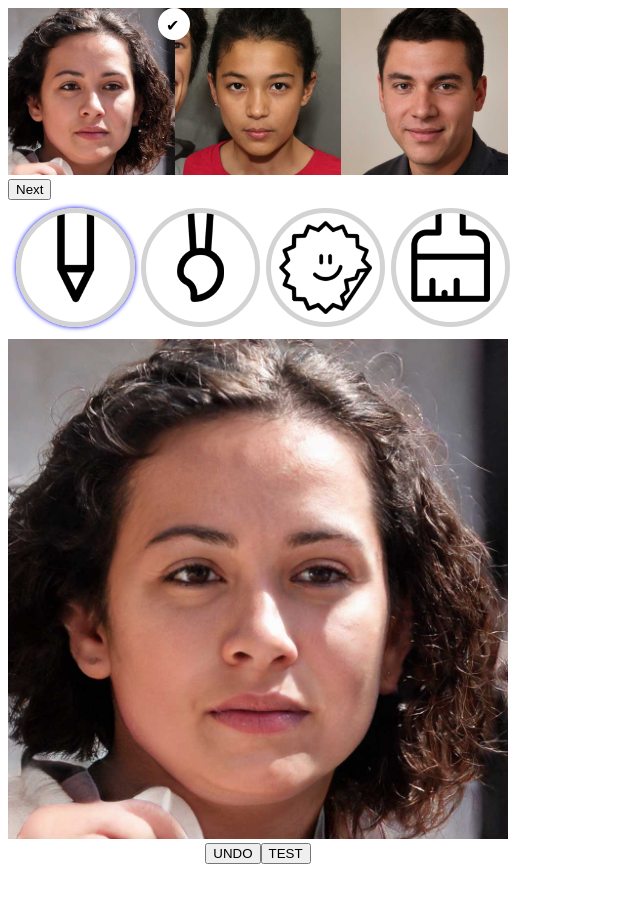
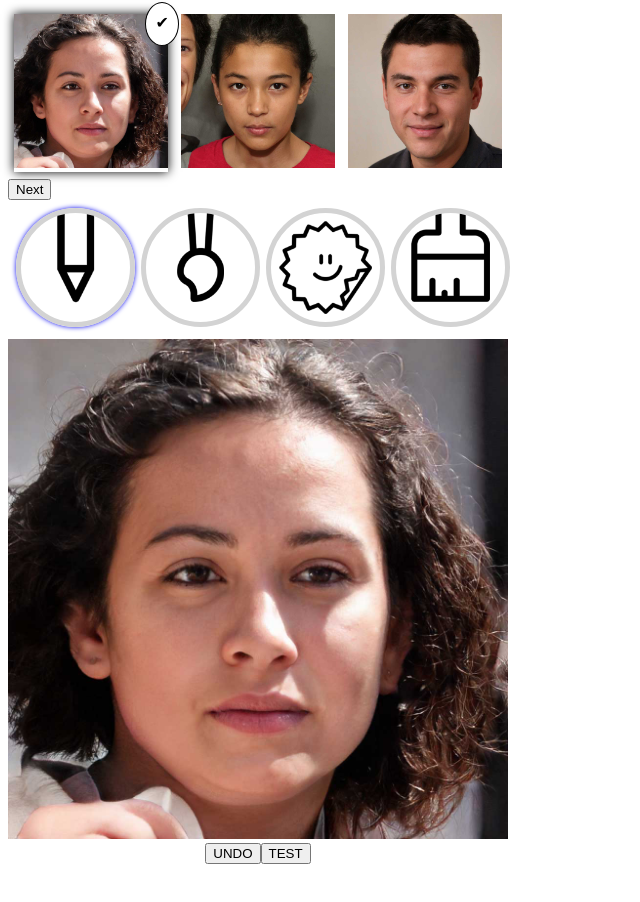
Before and after one commit to youthradio/trackface-draft, a Vue app: page / in a window 1280 px wide. Shown: the top 902 px of the page, without its empty margins (0-640 px from the left). Built offline with nearby package versions, Linux system fonts and the light colour scheme.

Commit message:
edit SelectionScreen styling to match Figma

```diff
--- a/src/components/SelectionScreen.vue
+++ b/src/components/SelectionScreen.vue
@@ -70,7 +70,7 @@ export default {
 .image-select-item {
   position: relative;
   flex: 2;
-  // padding: 0.4rem;
+  margin: 0.4rem;
 }
 // .selected::after {
 //   content: "dsdsd";
@@ -83,16 +83,23 @@ export default {
 //   background-color: red;
 // }
 
+.selected{
+  box-shadow: 0px 0px 10px black;
+}
+
 .selected::after {
   content: "✔";
   position: absolute;
-  top: 0;
-  left: 90%;
-  width: 1rem;
-  height: 1rem;
+  top: -0.8rem;
+  left: 85%;
+  width: 2rem;
+  height: 2rem;
+  text-align: center;
+  vertical-align: bottom;
+  padding: 10px 0 0 0; // it's dirty but i'll come up with better code
 
   background-color: white;
-  border: 0.5rem solid white;
+  border: 0.1rem solid black;
   border-radius: 100%;
   z-index: 1000;
 }
```
